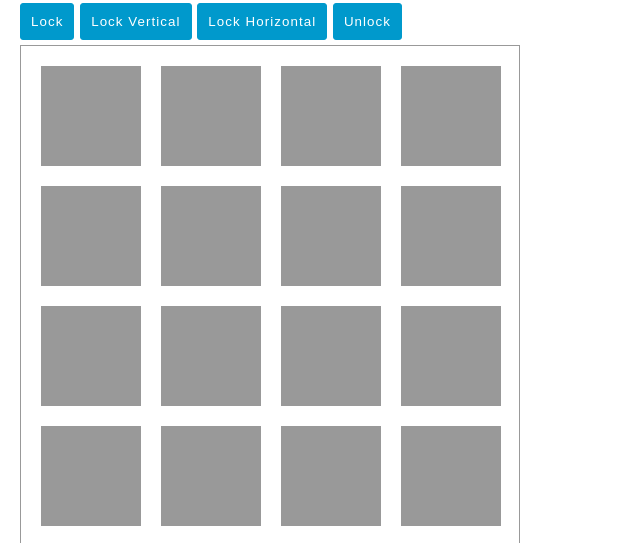
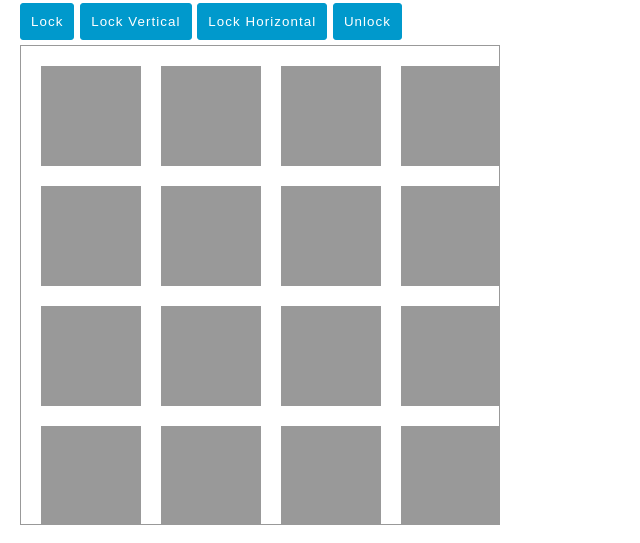
Before and after one commit to okataku/jquery-lockscroll, a website: page index.html in a window 1280 px wide. Shown: the part 77-620 px from the top of the page, without its empty margins (0-640 px from the left). Drawn offline with nearby package versions, Linux system fonts and the light colour scheme.

Commit message:
Modified container size

```diff
--- a/css/index.css
+++ b/css/index.css
@@ -26,8 +26,10 @@ button {
 
 #container {
   padding: 10px;
-  width: 500px;
-  height: 500px;
+  width: 100%;
+  height: 100%;
+  max-width: 480px;
+  max-height: 480px;
   border: 1px solid #999;
   overflow: auto;
 }
```
